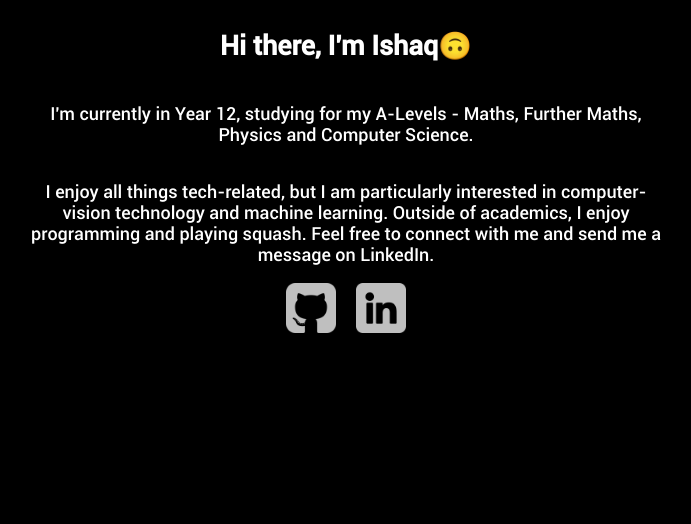
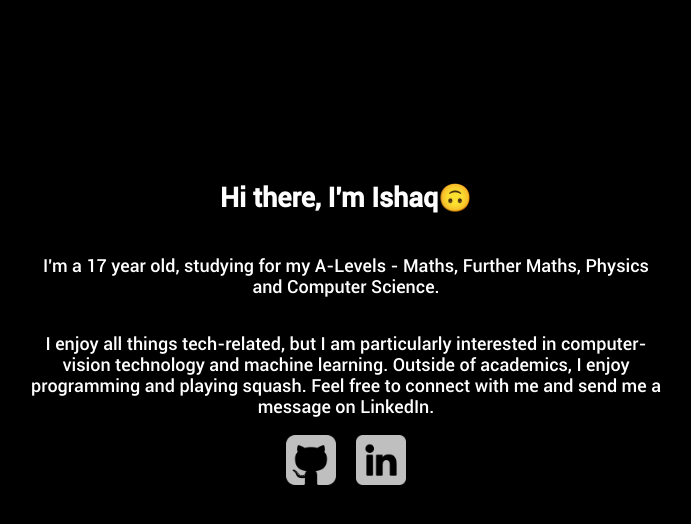
Before and after one commit to 1physix/1physix.github.io, a plain HTML site: page index.html in a window 1280 px wide. Shown: the whole page, without its empty margins (294-985 px from the left). Drawn offline with Linux system fonts and the light colour scheme.

Commit message:
just changed some text and moved it down a bit

```diff
--- a/PersonalWebsiteCSS.css
+++ b/PersonalWebsiteCSS.css
@@ -8,10 +8,6 @@ html {
     src: url("WebFonts/roboto/Roboto-Medium.ttf")
 }
 
-body {
-    position: static;
-
-}
 
 /*Text Class*/
 .text {
@@ -29,6 +25,7 @@ body {
     flex-wrap: wrap;
     justify-content: center;
     align-items: center;
+    margin-top: 20vh;
 }
 
 
--- a/index.html
+++ b/index.html
@@ -17,7 +17,7 @@
 
         <!--Flex Div containing a biography of me-->
         <div id = "biocontainer">
-            <p>I'm currently in Year 12, studying for my A-Levels - Maths, Further Maths, Physics and Computer Science.</p>
+            <p>I'm a 17 year old, studying for my A-Levels - Maths, Further Maths, Physics and Computer Science.</p>
             <p> I enjoy all things tech-related, but I am particularly interested in computer-vision technology and machine learning. Outside of academics, I enjoy programming and playing squash. Feel free to connect with me and send me a message on LinkedIn.</p>
         </div>
 
```
